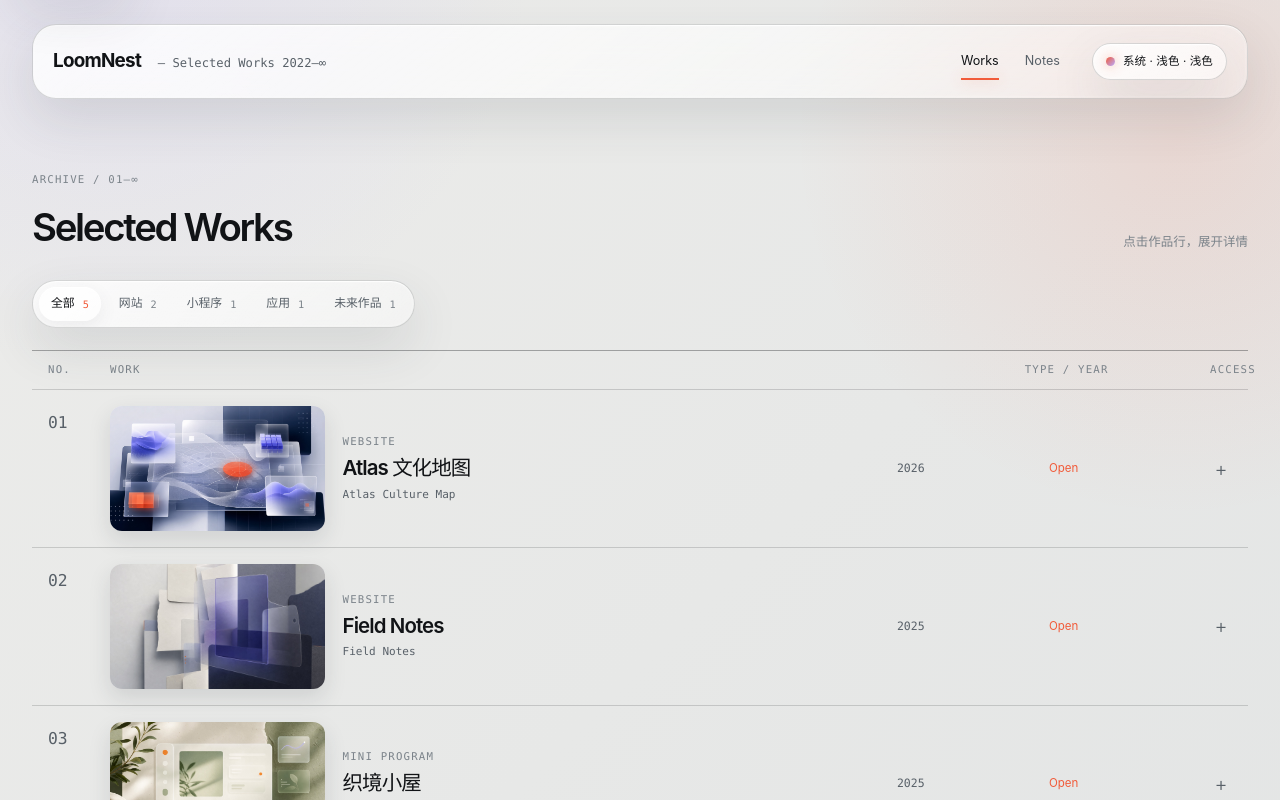
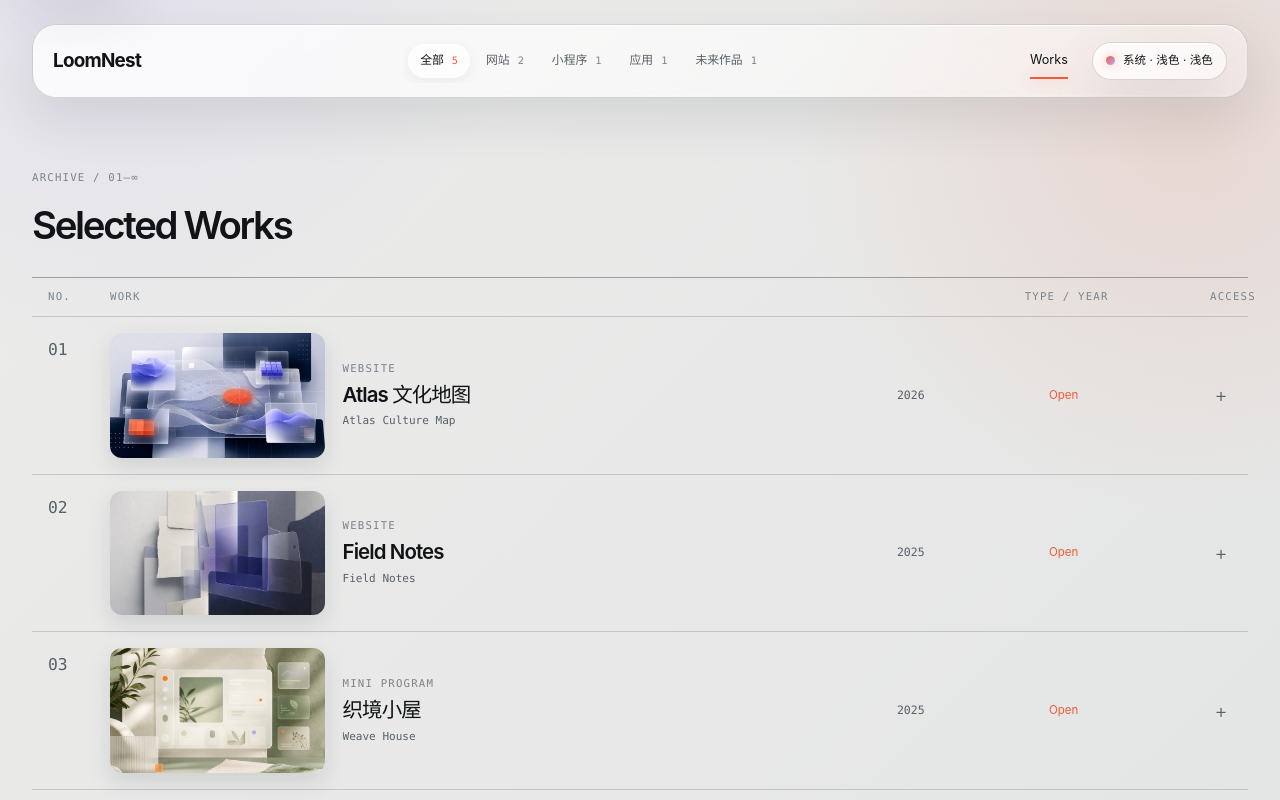
Before and after one commit to SeaHub/LoomNest, a Vue app: page / in a window 1280 px wide. Shown: the top 800 px of the page. Built offline with nearby package versions, Linux system fonts and the light colour scheme.

Commit message:
feat: merge filters into main navigation

```diff
--- a/src/App.vue
+++ b/src/App.vue
@@ -278,12 +278,25 @@ onBeforeUnmount(() => {
   <a class="skip-link" href="#works">跳到作品列表</a>
 
   <header class="site-header glass-surface" @pointermove="updateGlassPointer" @pointerleave="clearGlassPointer">
-    <a class="brand" href="./" aria-label="LoomNest 首页">
-      LoomNest <span>— Selected Works 2022—∞</span>
-    </a>
+    <a class="brand" href="./" aria-label="LoomNest 首页">LoomNest</a>
     <nav class="site-nav" aria-label="主导航">
+      <div class="header-filter-scroll">
+        <div class="filter-bar" role="toolbar" aria-label="作品分类筛选">
+          <button
+            v-for="filter in filters"
+            :key="filter.value"
+            class="filter-button"
+            :class="{ 'is-active': activeFilter === filter.value }"
+            type="button"
+            :data-filter="filter.value"
+            :aria-pressed="activeFilter === filter.value"
+            @click="handleFilter(filter.value)"
+          >
+            {{ filter.label }} <span>{{ countFor(filter.value) }}</span>
+          </button>
+        </div>
+      </div>
       <a class="is-current" href="#works">Works</a>
-      <a href="#notes">Notes</a>
     </nav>
     <button class="theme-toggle glass-control" type="button" data-theme-toggle :aria-label="themeButtonAriaLabel" @click="cycleTheme">
       <span class="theme-orb" aria-hidden="true"></span>
@@ -300,22 +313,6 @@ onBeforeUnmount(() => {
           <p class="eyebrow">ARCHIVE / 01—∞</p>
           <h2 id="works-heading">Selected Works</h2>
         </div>
-        <p class="section-note">点击作品行，展开详情</p>
-      </div>
-
-      <div class="filter-bar glass-surface" role="toolbar" aria-label="作品分类筛选" @pointermove="updateGlassPointer" @pointerleave="clearGlassPointer">
-        <button
-          v-for="filter in filters"
-          :key="filter.value"
-          class="filter-button"
-          :class="{ 'is-active': activeFilter === filter.value }"
-          type="button"
-          :data-filter="filter.value"
-          :aria-pressed="activeFilter === filter.value"
-          @click="handleFilter(filter.value)"
-        >
-          {{ filter.label }} <span>{{ countFor(filter.value) }}</span>
-        </button>
       </div>
 
       <div class="column-labels" aria-hidden="true">
--- a/src/styles.css
+++ b/src/styles.css
@@ -111,11 +111,11 @@ button { font: inherit; }
   top: 12px;
   z-index: 20;
   display: grid;
-  grid-template-columns: minmax(0, 1fr) auto auto;
-  gap: 32px;
+  grid-template-columns: auto minmax(0, 1fr) auto;
+  gap: 24px;
   align-items: center;
   margin-top: 12px;
-  padding: 18px 20px;
+  padding: 14px 20px;
   border-radius: 24px;
 }
 
@@ -124,18 +124,18 @@ button { font: inherit; }
   font-weight: 740;
   letter-spacing: -0.04em;
   text-decoration: none;
+  white-space: nowrap;
 }
 
-.brand span {
-  margin-left: 13px;
-  color: var(--ink-soft);
-  font-family: "SFMono-Regular", Consolas, monospace;
-  font-size: 0.76rem;
-  font-weight: 500;
-  letter-spacing: 0;
+.site-nav {
+  display: grid;
+  grid-template-columns: minmax(0, 1fr) auto;
+  gap: 18px;
+  align-items: center;
+  min-width: 0;
 }
 
-.site-nav { display: flex; gap: 26px; align-items: center; }
+.site-nav > a { flex: none; }
 
 .site-nav a {
   position: relative;
@@ -158,6 +158,17 @@ button { font: inherit; }
   background: var(--orange);
   box-shadow: 0 0 14px rgba(241, 91, 58, 0.45);
 }
+
+.header-filter-scroll {
+  justify-self: center;
+  max-width: 100%;
+  min-width: 0;
+  overflow-x: auto;
+  padding: 5px;
+  scrollbar-width: none;
+}
+
+.header-filter-scroll::-webkit-scrollbar { display: none; }
 
 .glass-surface,
 .glass-control {
@@ -248,19 +259,14 @@ button { font: inherit; }
   text-transform: uppercase;
 }
 
-.section-heading { display: flex; justify-content: space-between; gap: 24px; align-items: end; margin-bottom: 24px; }
+.section-heading { margin-bottom: 22px; }
 .section-heading h2 { margin: 8px 0 0; font-size: clamp(1.65rem, 3vw, 2.55rem); font-weight: 570; letter-spacing: -0.06em; }
-.section-note { margin: 0 0 5px; color: var(--ink-faint); font-size: 0.78rem; }
 
 .filter-bar {
   display: flex;
-  flex-wrap: wrap;
-  gap: 6px;
-  width: fit-content;
-  max-width: 100%;
-  margin-bottom: 22px;
-  padding: 6px;
-  border-radius: 999px;
+  flex-wrap: nowrap;
+  gap: 4px;
+  width: max-content;
 }
 
 .filter-button {
@@ -280,7 +286,7 @@ button { font: inherit; }
 
 .filter-button span { color: var(--ink-faint); font-family: "SFMono-Regular", Consolas, monospace; font-size: 0.64rem; }
 .filter-button:hover { color: var(--ink); transform: translateY(-1px); }
-.filter-button.is-active { color: var(--ink); background: var(--glass-strong); box-shadow: inset 0 1px 0 var(--glass-shine), 0 6px 18px rgba(74, 77, 83, 0.08); }
+.filter-button.is-active { color: var(--ink); background: var(--glass-strong); box-shadow: inset 0 1px 0 var(--glass-shine), 0 4px 14px rgba(74, 77, 83, 0.08); }
 .filter-button.is-active span { color: var(--orange); }
 
 .column-labels {
@@ -422,15 +428,14 @@ button { font: inherit; }
 }
 
 @media (max-width: 680px) {
-  .site-header { grid-template-columns: 1fr auto; gap: 16px; padding: 15px 14px; border-radius: 18px; }
-  .brand span { display: none; }
-  .site-nav { grid-column: 1 / -1; grid-row: 2; justify-content: space-between; gap: 16px; }
+  .site-header { grid-template-columns: minmax(0, 1fr) auto; gap: 10px 16px; padding: 13px 14px; border-radius: 18px; }
+  .site-nav { grid-column: 1 / -1; grid-row: 2; display: grid; grid-template-columns: auto minmax(0, 1fr); gap: 10px; }
+  .site-nav > a { grid-column: 1; grid-row: 1; align-self: center; padding-inline: 4px; }
+  .header-filter-scroll { grid-column: 2; grid-row: 1; padding-block: 5px; }
   .theme-toggle { justify-self: end; padding-inline: 10px; }
   .page-grid, .site-footer { width: min(calc(100% - 24px), var(--max)); }
   .page-grid { padding-top: 36px; padding-bottom: 54px; }
   .section-heading { display: block; }
-  .section-note { margin-top: 12px; }
-  .filter-bar { width: 100%; overflow-x: auto; flex-wrap: nowrap; border-radius: 16px; }
   .column-labels { display: none; }
   .work-row { grid-template-columns: 34px minmax(92px, 0.62fr) minmax(0, 1fr) 22px; gap: 12px; padding: 14px 8px; }
   .work-year, .work-access-preview { display: none; }
```
Also changed, not shown: 1 other file (tests, documents, lock files or other folders).
